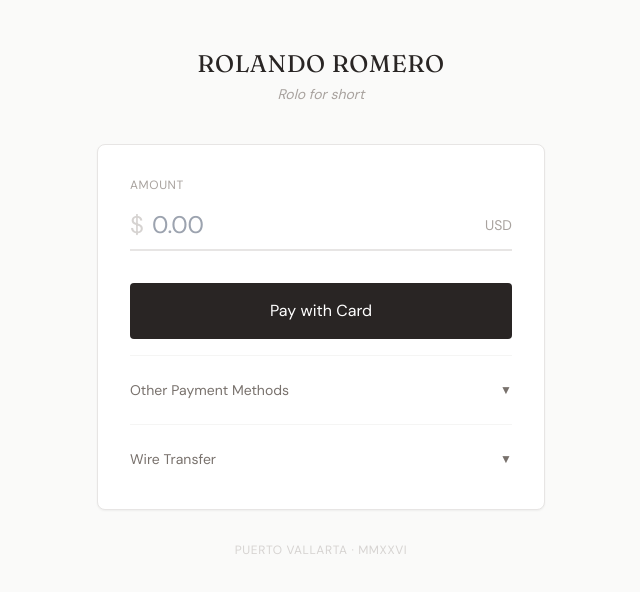
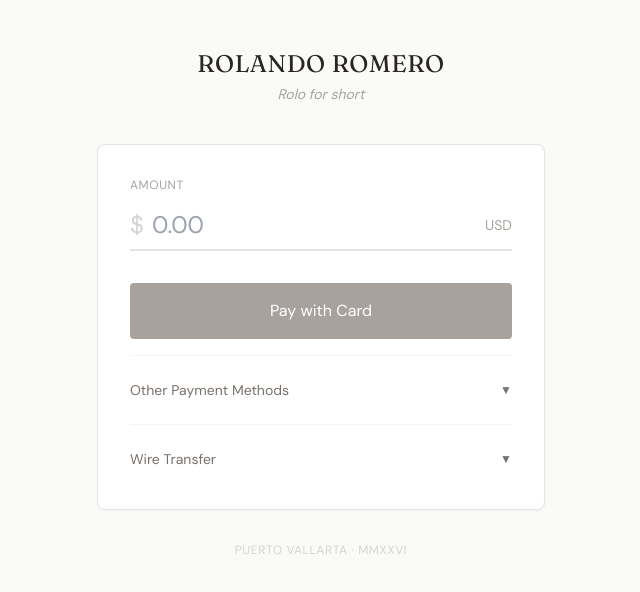
Before and after one commit to Pvrolomx/rolo-payments, a Next.js app: page / in a window 1280 px wide. Shown: the top 592 px of the page, without its empty margins (319-959 px from the left). Built offline with nearby package versions, Linux system fonts and the light colour scheme.

Commit message:
fix: dynamic payment flow + show real payment methods

```diff
--- a/src/pages/index.tsx
+++ b/src/pages/index.tsx
@@ -1,5 +1,6 @@
 import { useState, useRef } from 'react';
 import { useRouter } from 'next/router';
+import { paymentConfig } from '@/lib/config';
 
 export default function Home() {
   const router = useRouter();
@@ -8,12 +9,48 @@ export default function Home() {
   const [amount, setAmount] = useState('');
   const [showWire, setShowWire] = useState(false);
   const [showOther, setShowOther] = useState(false);
+  const [loading, setLoading] = useState(false);
   const invoiceRef = useRef<HTMLDivElement>(null);
-
-  const STRIPE_LINK = 'https://buy.stripe.com/6oU00leem9wpeg3cpR5Vu01';
 
   const displayAmount = presetAmount ? String(presetAmount) : amount;
   const hasInvoice = client || services || presetAmount;
+  const canPay = displayAmount && parseFloat(displayAmount) > 0;
+
+  const handlePayWithCard = async () => {
+    if (!canPay) {
+      alert('Please enter an amount');
+      return;
+    }
+
+    setLoading(true);
+    try {
+      // Create a quick invoice and redirect to payment page
+      const res = await fetch('/api/admin/invoices', {
+        method: 'POST',
+        headers: { 'Content-Type': 'application/json' },
+        body: JSON.stringify({
+          client: { name: client?.toString() || 'Quick Payment' },
+          services: [{
+            description: services?.toString() || 'Payment',
+            amount: parseFloat(displayAmount)
+          }],
+          total: parseFloat(displayAmount),
+          currency: 'USD',
+        }),
+      });
+
+      if (res.ok) {
+        const invoice = await res.json();
+        router.push(`/pay/${invoice.slug}`);
+      } else {
+        alert('Error creating payment. Please try again.');
+      }
+    } catch (error) {
+      console.error('Payment error:', error);
+      alert('Error creating payment. Please try again.');
+    }
+    setLoading(false);
+  };
 
   const handleDownloadPDF = async () => {
     const html2pdf = (await import('html2pdf.js')).default;
@@ -38,7 +75,7 @@ export default function Home() {
         <div style="border-top: 2px solid #333; padding-top: 20px; margin-top: 30px;">
           <div style="display: flex; justify-content: space-between; align-items: center;">
             <span style="font-size: 14px; text-transform: uppercase; letter-spacing: 1px; color: #333;">Total</span>
-            <span style="font-size: 28px; color: #333;">$${presetAmount || '0'} USD</span>
+            <span style="font-size: 28px; color: #333;">$${displayAmount || '0'} USD</span>
           </div>
         </div>
 
@@ -65,6 +102,11 @@ export default function Home() {
     };
 
     html2pdf().set(opt).from(container).save();
+  };
+
+  const copyToClipboard = (text: string, label: string) => {
+    navigator.clipboard.writeText(text);
+    alert(`${label} copied!`);
   };
 
   return (
@@ -138,14 +180,15 @@ export default function Home() {
           )}
 
           {/* Pay Button */}
-          <a
-            href={STRIPE_LINK}
-            target="_blank"
-            rel="noopener noreferrer"
-            className="block w-full bg-stone-800 hover:bg-stone-900 text-white text-center py-4 rounded transition-colors mb-4"
+          <button
+            onClick={handlePayWithCard}
+            disabled={loading || !canPay}
+            className={`block w-full text-white text-center py-4 rounded transition-colors mb-4 ${
+              canPay ? 'bg-stone-800 hover:bg-stone-900' : 'bg-stone-400 cursor-not-allowed'
+            }`}
           >
-            Pay with Card
-          </a>
+            {loading ? 'Processing...' : 'Pay with Card'}
+          </button>
 
           {/* Other Payment Methods */}
           <div className="border-t border-stone-100 pt-4">
@@ -159,21 +202,33 @@ export default function Home() {
 
             {showOther && (
               <div className="mt-3 space-y-2">
-                <div className="flex items-center justify-between p-3 bg-stone-50 rounded text-sm">
+                <div
+                  onClick={() => copyToClipboard(paymentConfig.zelle.email, 'Zelle email')}
+                  className="flex items-center justify-between p-3 bg-stone-50 rounded text-sm cursor-pointer hover:bg-stone-100"
+                >
+                  <span className="text-stone-600">Zelle</span>
+                  <span className="text-stone-500 text-xs">{paymentConfig.zelle.email}</span>
+                </div>
+                <div
+                  onClick={() => copyToClipboard(paymentConfig.venmo.handle, 'Venmo handle')}
+                  className="flex items-center justify-between p-3 bg-stone-50 rounded text-sm cursor-pointer hover:bg-stone-100"
+                >
+                  <span className="text-stone-600">Venmo</span>
+                  <span className="text-stone-500 text-xs">{paymentConfig.venmo.handle}</span>
+                </div>
+                <div
+                  onClick={() => copyToClipboard(paymentConfig.paypal.email, 'PayPal email')}
+                  className="flex items-center justify-between p-3 bg-stone-50 rounded text-sm cursor-pointer hover:bg-stone-100"
+                >
+                  <span className="text-stone-600">PayPal</span>
+                  <span className="text-stone-500 text-xs">{paymentConfig.paypal.email}</span>
+                </div>
+                <div
+                  onClick={() => copyToClipboard(paymentConfig.wise.email, 'Wise email')}
+                  className="flex items-center justify-between p-3 bg-stone-50 rounded text-sm cursor-pointer hover:bg-stone-100"
+                >
                   <span className="text-stone-600">Wise</span>
-                  <span className="text-stone-400 text-xs">Coming soon</span>
-                </div>
-                <div className="flex items-center justify-between p-3 bg-stone-50 rounded text-sm">
-                  <span className="text-stone-600">Zelle</span>
-                  <span className="text-stone-400 text-xs">Coming soon</span>
-                </div>
-                <div className="flex items-center justify-between p-3 bg-stone-50 rounded text-sm">
-                  <span className="text-stone-600">PayPal</span>
-                  <span className="text-stone-400 text-xs">Coming soon</span>
-                </div>
-                <div className="flex items-center justify-between p-3 bg-stone-50 rounded text-sm">
-                  <span className="text-stone-600">Venmo</span>
-                  <span className="text-stone-400 text-xs">Coming soon</span>
+                  <span className="text-stone-500 text-xs">{paymentConfig.wise.email}</span>
                 </div>
               </div>
             )}
@@ -193,34 +248,32 @@ export default function Home() {
               <div className="mt-4 text-xs text-stone-500 space-y-3 font-mono">
                 <div>
                   <p className="text-stone-400 uppercase tracking-wider mb-1">Beneficiary</p>
-                  <p className="text-stone-700">Rolando Romero García</p>
-                  <p>Brasil 1434, 5 de Diciembre</p>
-                  <p>Puerto Vallarta, Jalisco, 48350</p>
+                  <p className="text-stone-700">{paymentConfig.wire.beneficiary}</p>
+                  <p>{paymentConfig.wire.beneficiaryAddress}</p>
                 </div>
                 <div>
                   <p className="text-stone-400 uppercase tracking-wider mb-1">Bank</p>
-                  <p className="text-stone-700">Banamex</p>
-                  <p>Paseo de los Cocoteros 85, Local C-1</p>
-                  <p>Paradise Plaza, Nuevo Vallarta, Nayarit, 63732</p>
+                  <p className="text-stone-700">{paymentConfig.wire.bank}</p>
+                  <p>{paymentConfig.wire.bankAddress}</p>
                 </div>
                 <div className="grid grid-cols-2 gap-4">
-                  <div>
+                  <div onClick={() => copyToClipboard(paymentConfig.wire.clabe, 'CLABE')} className="cursor-pointer hover:bg-stone-100 p-1 rounded">
                     <p className="text-stone-400 uppercase tracking-wider mb-1">CLABE</p>
-                    <p className="text-stone-700">002375701679195789</p>
+                    <p className="text-stone-700">{paymentConfig.wire.clabe}</p>
                   </div>
-                  <div>
+                  <div onClick={() => copyToClipboard(paymentConfig.wire.account, 'Account')} className="cursor-pointer hover:bg-stone-100 p-1 rounded">
                     <p className="text-stone-400 uppercase tracking-wider mb-1">Account</p>
-                    <p className="text-stone-700">7016000007919578</p>
+                    <p className="text-stone-700">{paymentConfig.wire.account}</p>
                   </div>
                 </div>
                 <div className="grid grid-cols-2 gap-4">
-                  <div>
+                  <div onClick={() => copyToClipboard(paymentConfig.wire.swift, 'SWIFT')} className="cursor-pointer hover:bg-stone-100 p-1 rounded">
                     <p className="text-stone-400 uppercase tracking-wider mb-1">SWIFT</p>
-                    <p className="text-stone-700">BNMXMXMM</p>
+                    <p className="text-stone-700">{paymentConfig.wire.swift}</p>
                   </div>
-                  <div>
+                  <div onClick={() => copyToClipboard(paymentConfig.wire.rfc, 'RFC')} className="cursor-pointer hover:bg-stone-100 p-1 rounded">
                     <p className="text-stone-400 uppercase tracking-wider mb-1">RFC</p>
-                    <p className="text-stone-700">ROGR660427SK8</p>
+                    <p className="text-stone-700">{paymentConfig.wire.rfc}</p>
                   </div>
                 </div>
               </div>
```
